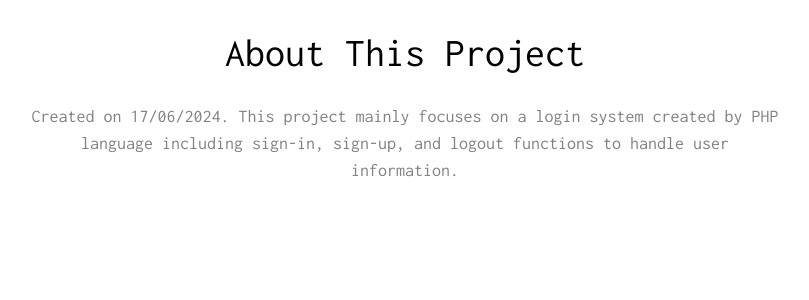
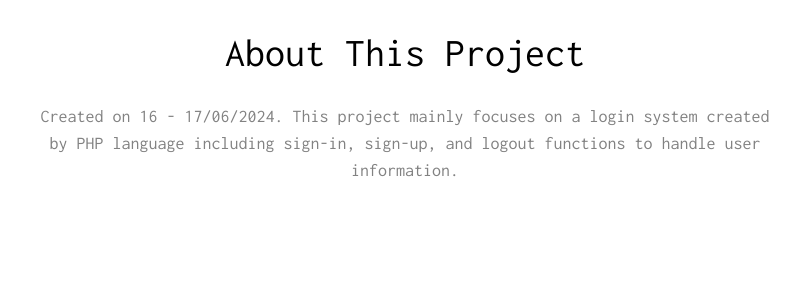
Before and after one commit to JustEmty/LoginPHP, a PHP site: page /about.php in a window 1280 px wide. Shown: the part 213-513 px from the top of the page, without its empty margins (235-1044 px from the left). Run offline with PHP 8.4, Linux system fonts and the light colour scheme; data that the repository does not hold is empty; some web fonts are replaced.

Commit message:
update project

```diff
--- a/Homepage/about.php
+++ b/Homepage/about.php
@@ -57,7 +57,7 @@
 				<div class="col-md-8 col-md-offset-2 text-center fh5co-heading">
 					<h2>About This Project</h2>
 					<p>
-						Created on 17/06/2024.
+						Created on 16 - 17/06/2024.
 						This project mainly focuses on a login system created by PHP language including
 						sign-in, sign-up, and logout functions to handle user information.
 					</p>
--- a/header.php
+++ b/header.php
@@ -9,7 +9,7 @@
                     <ul>
                         <?php
                             $file = explode("/", $_SERVER["PHP_SELF"]);
-                            switch($file[4]){
+                            switch($file[5]){
                                 case "index.php":
                                     echo "
                                         <li class=\"active\"><a href=\"index.php\">Home</a></li>
```
